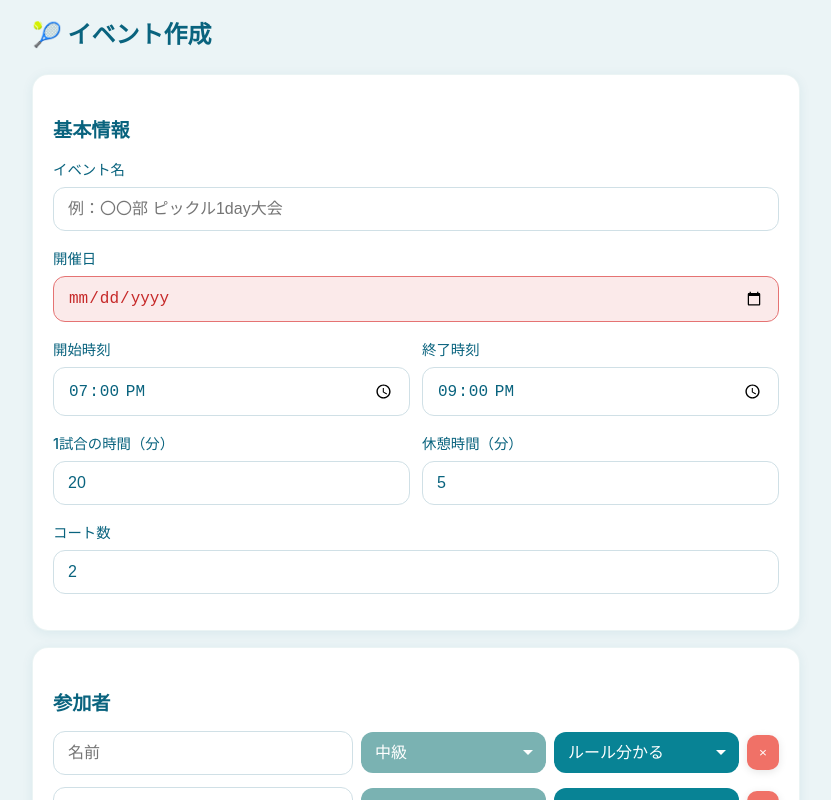
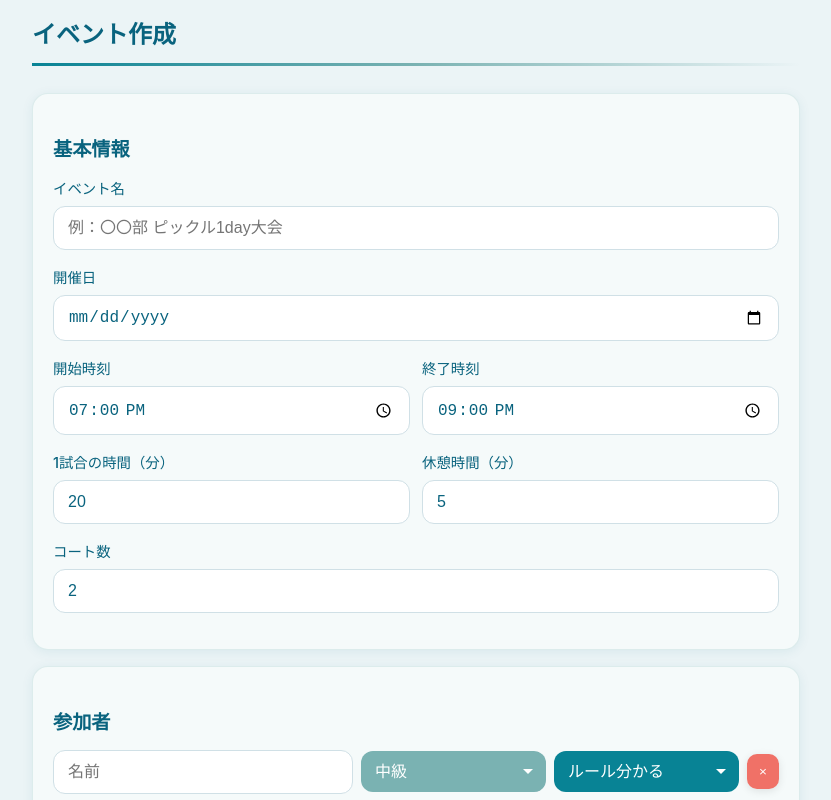
Before and after one commit to AtsukoKonno/racket-match-maker, a React (Vite) app in the folder frontend/: page / in a window 1280 px wide. Shown: the top 800 px of the page, without its empty margins (224-1055 px from the left). Built offline with nearby package versions, Linux system fonts and the light colour scheme; no server answers.

Commit message:
Fix date input color, remove emoji, add decorative line to title, lighter teal card background

```diff
--- a/frontend/src/pages/CreateEvent.tsx
+++ b/frontend/src/pages/CreateEvent.tsx
@@ -87,7 +87,7 @@ export default function CreateEvent() {
 
   return (
     <div className="container">
-      <h1>🎾 イベント作成</h1>
+      <h1>イベント作成</h1>
 
       <form onSubmit={handleSubmit}>
         <div className="card">
--- a/frontend/src/pages/EditEvent.tsx
+++ b/frontend/src/pages/EditEvent.tsx
@@ -131,7 +131,7 @@ export default function EditEvent() {
 
   return (
     <div className="container">
-      <h1>🎾 イベント編集</h1>
+      <h1>イベント編集</h1>
 
       <div className="card">
         <h2>基本情報</h2>
--- a/frontend/src/styles.css
+++ b/frontend/src/styles.css
@@ -1,6 +1,7 @@
 /* ===== Teal Theme Color Palette =====
    Base Background: #EBF4F6
-   Card/Input Background: #FFFFFF
+   Card Background: #F5FAFA (lighter teal)
+   Input Background: #FFFFFF
    Accent 1 (Medium Teal): #7AB2B2
    Accent 2 (Dark Teal): #088395
    Accent 3 (Darkest Teal): #09637E
@@ -33,10 +34,20 @@ body {
   width: 100%;
 }
 
+/* Page title with decorative line */
 h1 {
   font-size: 1.5rem;
-  margin-bottom: 20px;
+  margin-bottom: 24px;
   color: #09637E;
+  padding-bottom: 12px;
+  border-bottom: 3px solid transparent;
+  background: linear-gradient(#EBF4F6, #EBF4F6) padding-box,
+              linear-gradient(90deg, #088395, #7AB2B2, transparent) border-box;
+  border-bottom: 3px solid transparent;
+  background: linear-gradient(to right, #088395, #7AB2B2 50%, transparent);
+  background-size: 100% 3px;
+  background-position: bottom;
+  background-repeat: no-repeat;
 }
 
 h2 {
@@ -49,13 +60,14 @@ h3 {
   color: #09637E;
 }
 
+/* Card with lighter teal background */
 .card {
-  background: #FFFFFF;
+  background: #F5FAFA;
   border-radius: 16px;
   padding: 20px;
   margin-bottom: 16px;
   box-shadow: 0 2px 12px rgba(9, 99, 126, 0.08);
-  border: 1px solid rgba(122, 178, 178, 0.15);
+  border: 1px solid rgba(122, 178, 178, 0.2);
 }
 
 .form-group {
@@ -92,9 +104,8 @@ input:focus {
   box-shadow: 0 0 0 3px rgba(8, 131, 149, 0.1);
 }
 
-/* Input fields - Error state */
-input.error,
-input:invalid:not(:placeholder-shown) {
+/* Input fields - Error state (only when .error class is applied) */
+input.error {
   background-color: #FBEAEA;
   border-color: #E57373;
   color: #C62828;
```
